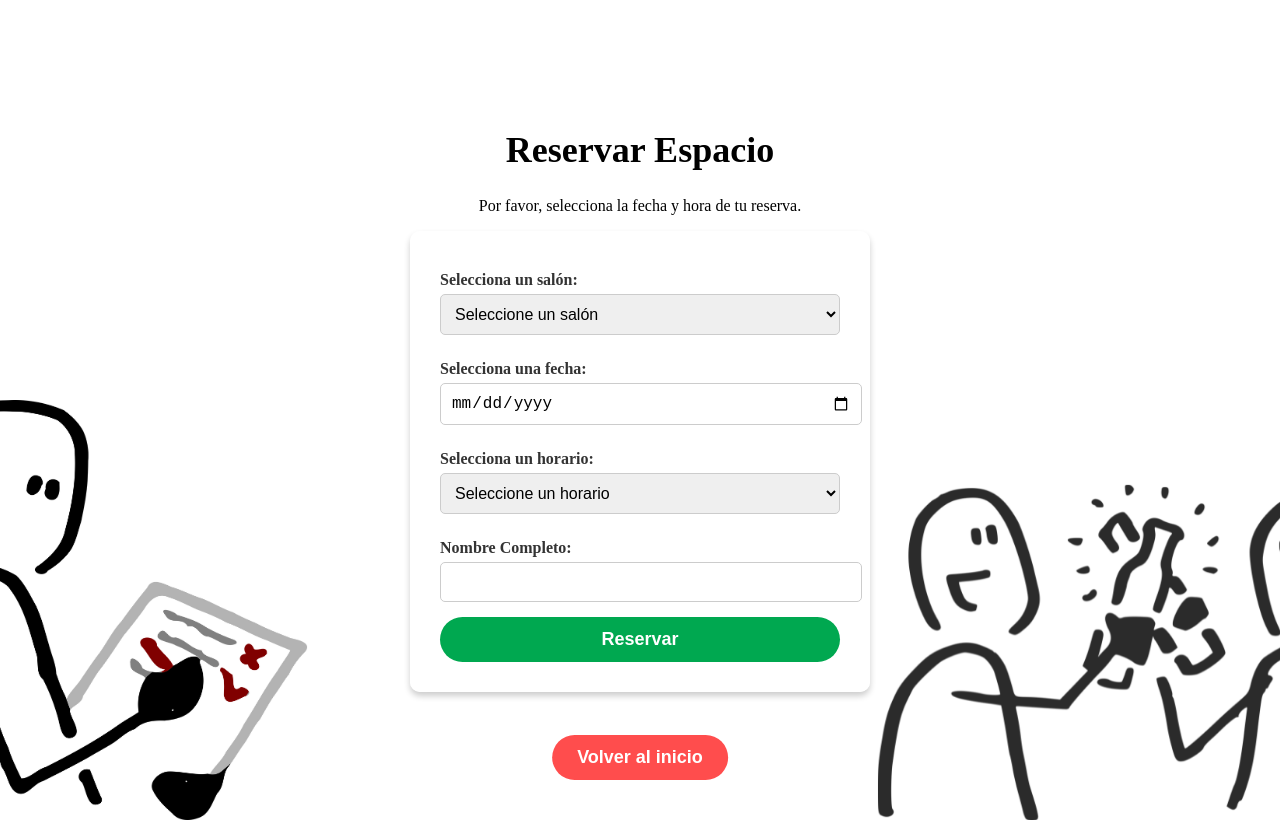
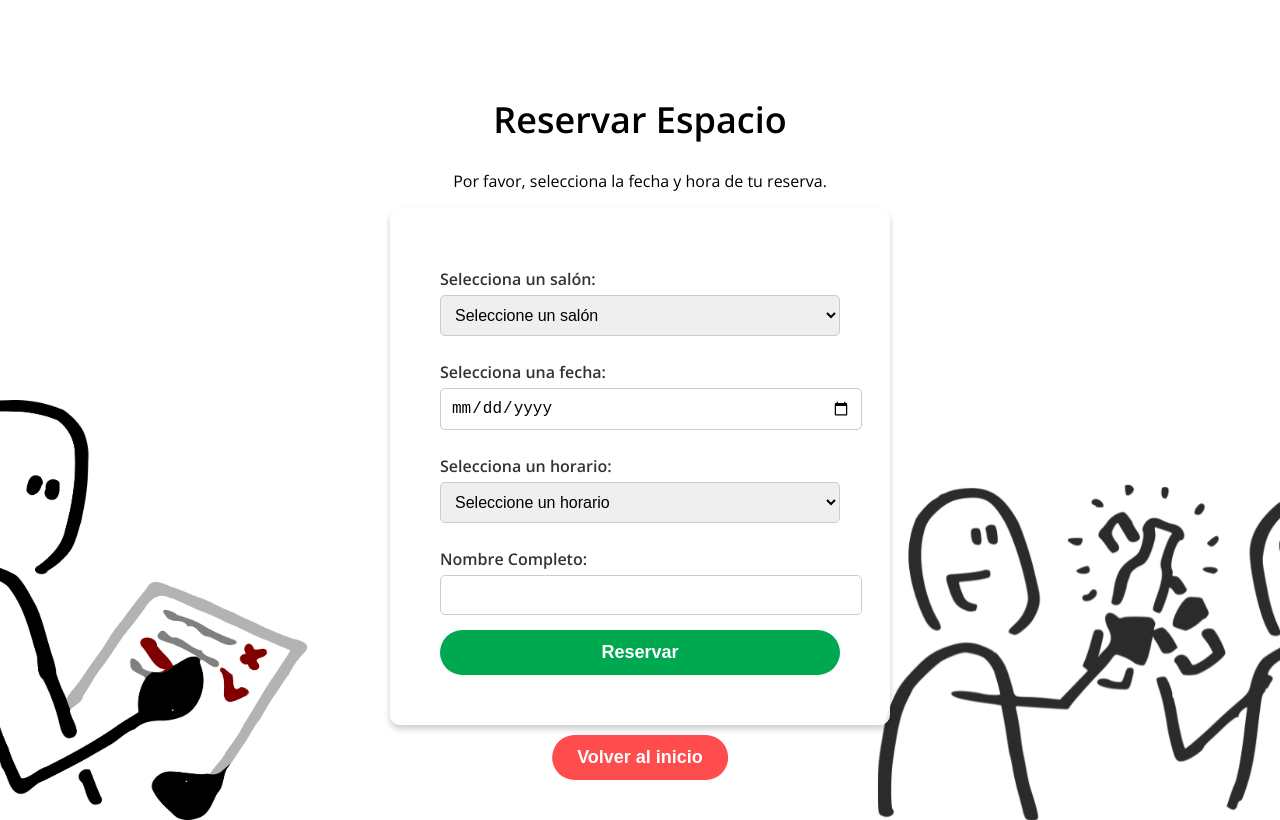
Before and after one commit to Juanvelandia-p/Reservation-System-front, a React (Create React App) app: page /reserva in a window 1280 px wide. Built offline with nearby package versions, Linux system fonts and the light colour scheme.

Commit message:
Fuente Open Sans

```diff
--- a/public/index.html
+++ b/public/index.html
@@ -10,6 +10,8 @@
       content="Web site created using create-react-app"
     />
     <link rel="apple-touch-icon" href="%PUBLIC_URL%/logo192.png" />
+    <!-- Link a la fuente Open Sans desde Google Fonts -->
+    <link href="https://fonts.googleapis.com/css2?family=Open+Sans:wght@300;400;600&display=swap" rel="stylesheet" />
     <!--
       manifest.json provides metadata used when your web app is installed on a
       user's mobile device or desktop. See https://developers.google.com/web/fundamentals/web-app-manifest/
@@ -19,10 +21,6 @@
       Notice the use of %PUBLIC_URL% in the tags above.
       It will be replaced with the URL of the `public` folder during the build.
       Only files inside the `public` folder can be referenced from the HTML.
-
-      Unlike "/favicon.ico" or "favicon.ico", "%PUBLIC_URL%/favicon.ico" will
-      work correctly both with client-side routing and a non-root public URL.
-      Learn how to configure a non-root public URL by running `npm run build`.
     -->
     <title>React App</title>
   </head>
--- a/src/ReservasListPage.js
+++ b/src/ReservasListPage.js
@@ -3,6 +3,7 @@ import { useNavigate } from "react-router-dom";
 import { ToastContainer } from "react-toastify";
 import "react-toastify/dist/ReactToastify.css";
 import "./styles/ReservasListPage.css";
+import './styles/index.css';
 
 function ReservasListPage() {
   const navigate = useNavigate();
--- a/src/styles/ReservaPage.css
+++ b/src/styles/ReservaPage.css
@@ -29,7 +29,7 @@ h2, p {
 /* Estilos del formulario */
 .reserva-form {
   background: rgba(255, 255, 255, 0.9);
-  padding: 30px;
+  padding: 50px;
   border-radius: 10px;
   text-align: center;
   box-shadow: 0px 4px 6px rgba(0, 0, 0, 0.2);
--- a/src/styles/index.css
+++ b/src/styles/index.css
@@ -1,13 +1,15 @@
+/* index.css */
+
+/* Importa Open Sans desde Google Fonts */
+@import url('https://fonts.googleapis.com/css2?family=Open+Sans:wght@300;400;600&display=swap');
+
 body {
   margin: 0;
-  font-family: -apple-system, BlinkMacSystemFont, 'Segoe UI', 'Roboto', 'Oxygen',
-    'Ubuntu', 'Cantarell', 'Fira Sans', 'Droid Sans', 'Helvetica Neue',
-    sans-serif;
+  font-family: 'Open Sans', -apple-system, BlinkMacSystemFont, 'Segoe UI', 'Roboto', 'Oxygen', 'Ubuntu', 'Cantarell', 'Fira Sans', 'Droid Sans', 'Helvetica Neue', sans-serif;
   -webkit-font-smoothing: antialiased;
   -moz-osx-font-smoothing: grayscale;
 }
 
 code {
-  font-family: source-code-pro, Menlo, Monaco, Consolas, 'Courier New',
-    monospace;
+  font-family: source-code-pro, Menlo, Monaco, Consolas, 'Courier New', monospace;
 }
```
